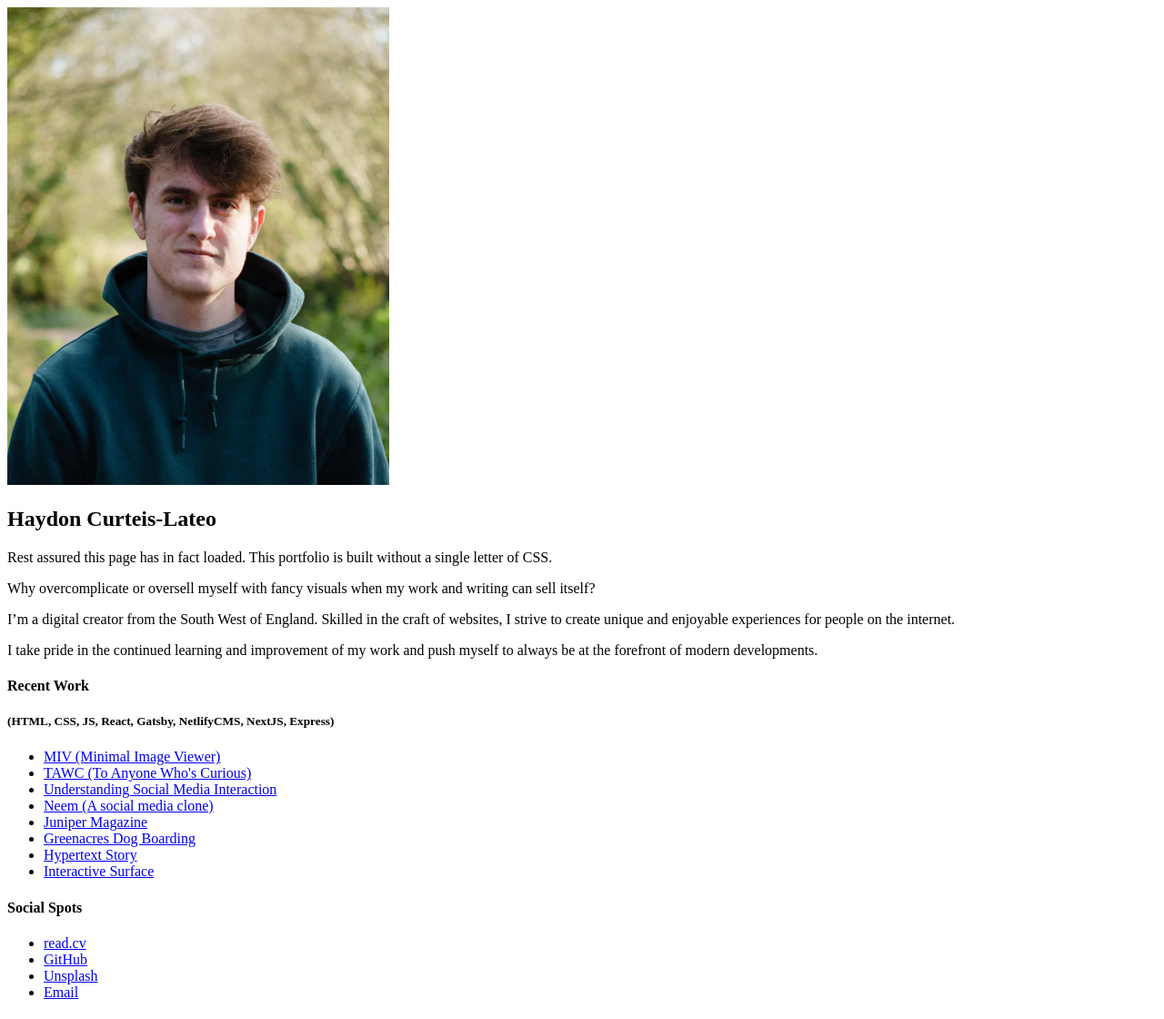
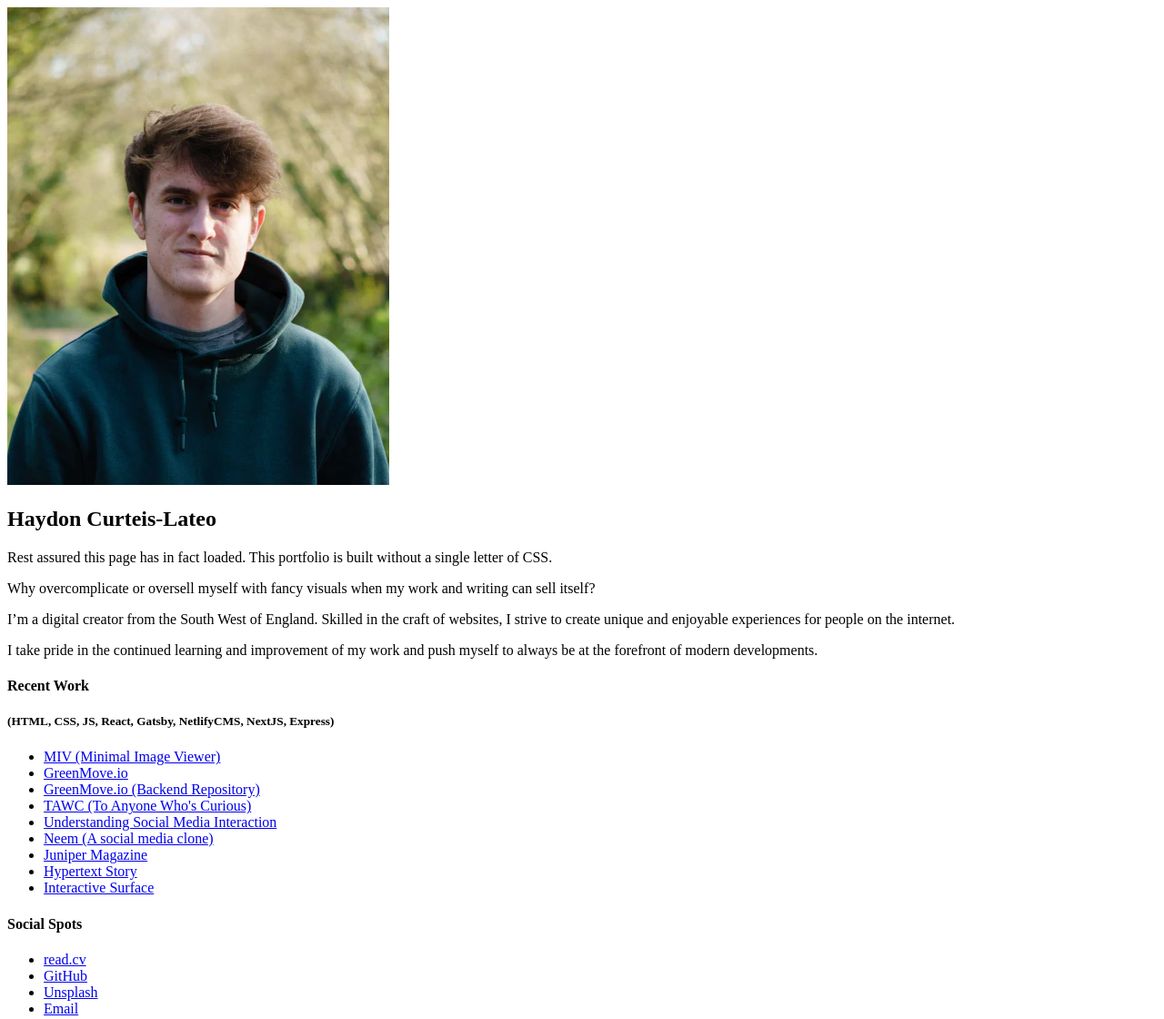
Before and after one commit to hayhaydz/portfolio, a plain HTML site: page index.html in a window 1280 px wide. Shown: the whole page at 91% size. Drawn offline with Linux system fonts and the light colour scheme.

Commit message:
Update index.html

```diff
--- a/index.html
+++ b/index.html
@@ -31,11 +31,12 @@
                 <h5>(HTML, CSS, JS, React, Gatsby, NetlifyCMS, NextJS, Express)</h5>
                 <ul>
                     <li><a href="https://github.com/hayhaydz/MIV">MIV (Minimal Image Viewer)</a></li>
+                    <li><a href="greenmove.io">GreenMove.io</a></li>
+                    <li><a href="https://github.com/greenmove-io/greenmove-backend">GreenMove.io (Backend Repository)</a></li>
                     <li><a href="https://tawc.tk/">TAWC (To Anyone Who's Curious)</a></li>
                     <li><a href="https://usmi.cf/">Understanding Social Media Interaction</a></li>
-                    <li><a href="https://neem.gq/">Neem (A social media clone)</a></li>
+                    <li><a href="https://github.com/hayhaydz/social-media-clone">Neem (A social media clone)</a></li>
                     <li><a href="https://juniper-magazine.ga/">Juniper Magazine</a></li>
-                    <li><a href="https://www.doghomecare.co.uk/">Greenacres Dog Boarding</a></li>
                     <li><a href="https://github.com/hayhaydz/hypertext-story">Hypertext Story</a></li>
                     <li><a href="https://github.com/hayhaydz/interactive-surface">Interactive Surface</a></li>
                 </ul>
```
